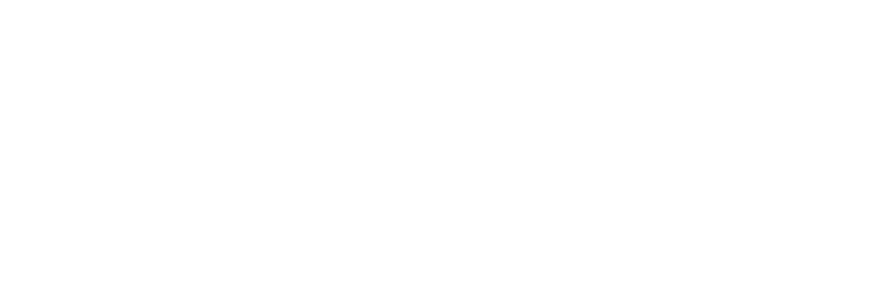
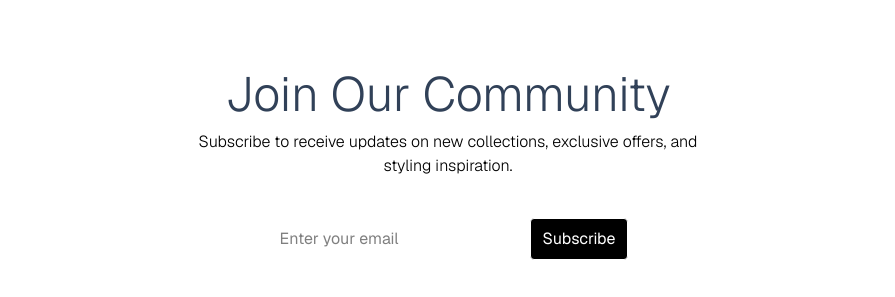
Before and after one commit to giannidona/ecommerce, a Next.js app: page / in a window 1280 px wide. Shown: the part 1935-2232 px from the top of the page, without its empty margins (192-1087 px from the left). Before the commit the page ends 1925 px from the top, so only its background shows below. Built offline with nearby package versions, Linux system fonts and the light colour scheme.

Commit message:
feat: ✉️ newsletter section

```diff
--- a/src/app/(homepage)/page.tsx
+++ b/src/app/(homepage)/page.tsx
@@ -1,8 +1,9 @@
-import { Collection } from "@/components";
+import { Collection, Newsletter } from "@/components";
 export default function Home() {
   return (
-    <h1 className="">
+    <>
       <Collection />
-    </h1>
+      <Newsletter />
+    </>
   );
 }
--- /dev/null
+++ b/src/components/homepage/Newsletter.tsx
@@ -0,0 +1,26 @@
+export const Newsletter = () => {
+  return (
+    <section className="mt-30">
+      <h2 className="text-4xl md:text-5xl font-light text-center mb-3 text-slate-700">
+        Join Our Community
+      </h2>
+      <p className="text-center mb-10 font-light max-w-[550px] mx-auto">
+        Subscribe to receive updates on new collections, exclusive offers, and
+        styling inspiration.
+      </p>
+      <form className="flex justify-center mb-10" action="">
+        <input
+          className="rounded px-3 py-2 mr-5"
+          type="email"
+          placeholder="Enter your email"
+        />
+        <button
+          className="bg-black text-white border transition-all duration-200 ease-in-out border-white px-3 py-2 rounded hover:border-black hover:text-black hover:bg-white"
+          type="submit"
+        >
+          Subscribe
+        </button>
+      </form>
+    </section>
+  );
+};
--- a/src/components/index.ts
+++ b/src/components/index.ts
@@ -6,3 +6,4 @@
 // MAIN SECTION
 export { MainSection } from "./homepage/MainSection";
 export { Collection } from "./homepage/Collection";
+export { Newsletter } from "./homepage/Newsletter";
```
